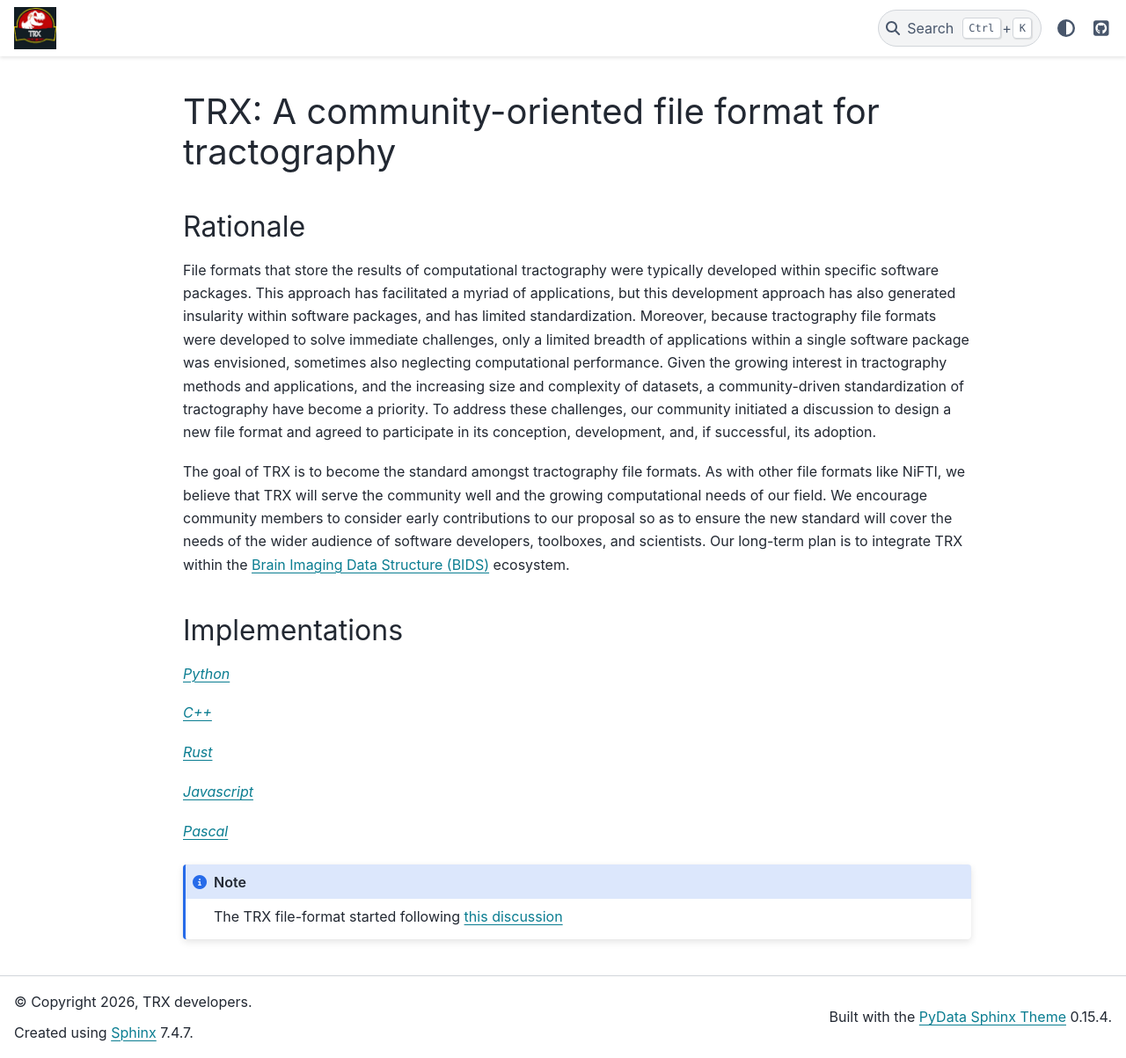
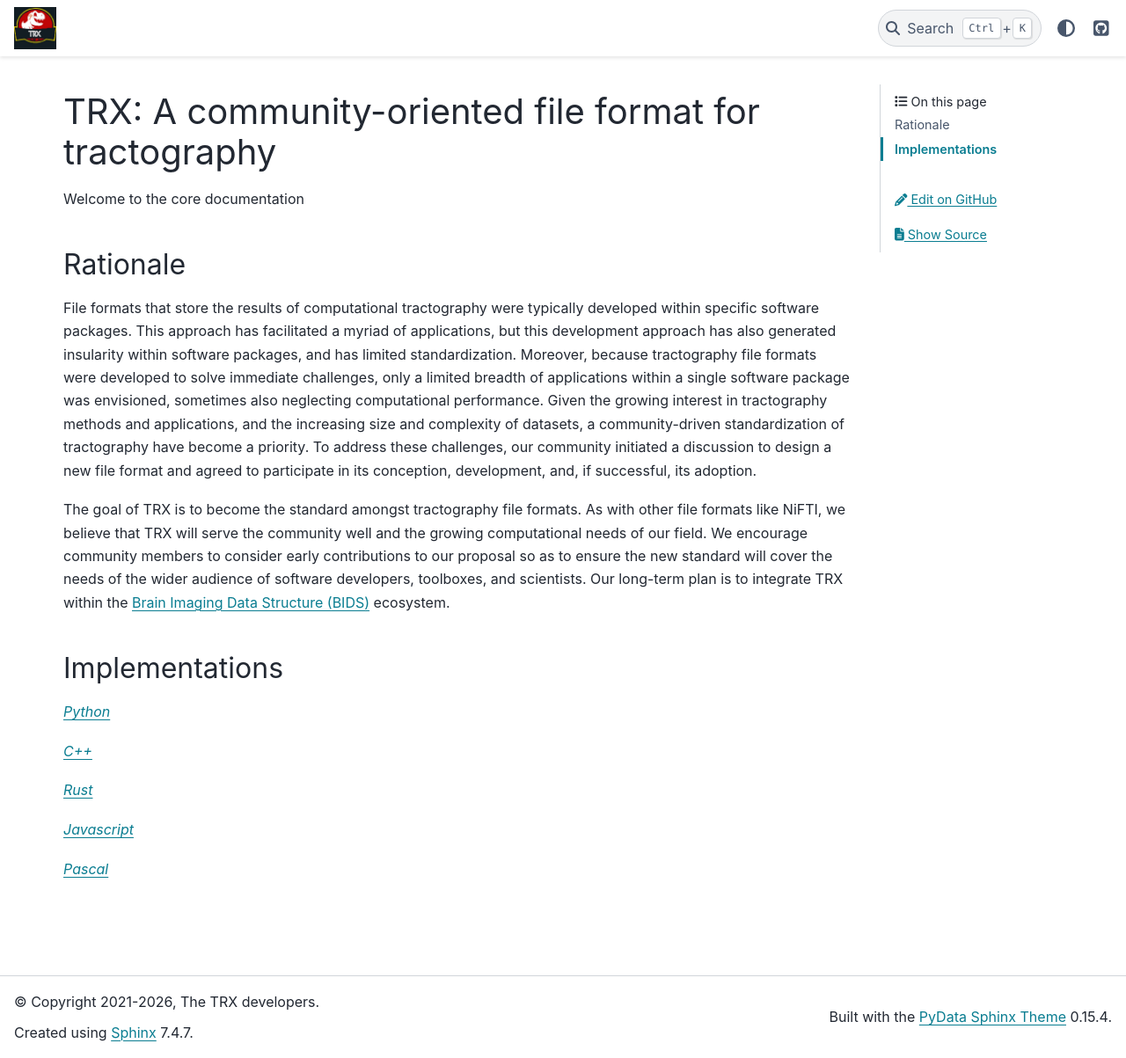
Before and after one commit to tee-ar-ex/tee-ar-ex.github.io, a Sphinx documentation site: the page built from source/index.md, in a window 1280 px wide and 1203 px high. Shown: the whole window at 88% size. Built offline with Sphinx 7.4.7 and the PyData theme 0.15.4, drawn with Linux system fonts in a browser that asks for light colours.

Commit message:
Starting to work on unifying documentation in one place.

````diff
--- a/source/conf.py
+++ b/source/conf.py
@@ -6,9 +6,11 @@
 # -- Project information -----------------------------------------------------
 # https://www.sphinx-doc.org/en/master/usage/configuration.html#project-information
 
-project = 'tee-ar-ex'
-copyright = '2026, TRX developers'
-author = 'TRX developers'
+from datetime import datetime as dt
+
+project = 'TRX'
+copyright = f'2021-{dt.now().year}, The TRX developers'
+author = 'The TRX developers'
 
 # -- General configuration ---------------------------------------------------
 # https://www.sphinx-doc.org/en/master/usage/configuration.html#general-configuration
@@ -16,6 +18,15 @@ author = 'TRX developers'
 extensions = [
     "myst_parser",
     ]
+
+myst_enable_extensions = [
+    "colon_fence",
+    "deflist",
+    "fieldlist",
+    "html_image",
+    "tasklist",
+]
+myst_heading_anchors = 3
 
 templates_path = ['_templates']
 exclude_patterns = ['.DS_Store']
@@ -32,7 +43,7 @@ html_static_path = ['_static']
 html_logo = "_static/logo.png"
 
 html_theme_options = {
-    "secondary_sidebar_items": [],
+    "secondary_sidebar_items": ["page-toc", "edit-this-page", "sourcelink"],
     "use_edit_page_button": True,
     "icon_links": [
         {
--- a/source/index.md
+++ b/source/index.md
@@ -1,6 +1,8 @@
 # TRX: A community-oriented file format for tractography
 
-### Rationale
+Welcome to the core documentation
+
+## Rationale
 
 File formats that store the results of computational tractography were typically
 developed within specific software packages. This approach has facilitated a
@@ -37,13 +39,6 @@ ecosystem.
 [*Pascal*](https://github.com/tee-ar-ex/trx-pascal)
 
 
-```{note}
-
-The TRX file-format started following [this discussion](https://github.com/nipy/nibabel/issues/942)
-
-```
-
-
 ```{eval-rst}
 
 .. toctree::
````
Also changed, not shown: source/history.md (added, +6 -0 lines), 1 other file.
